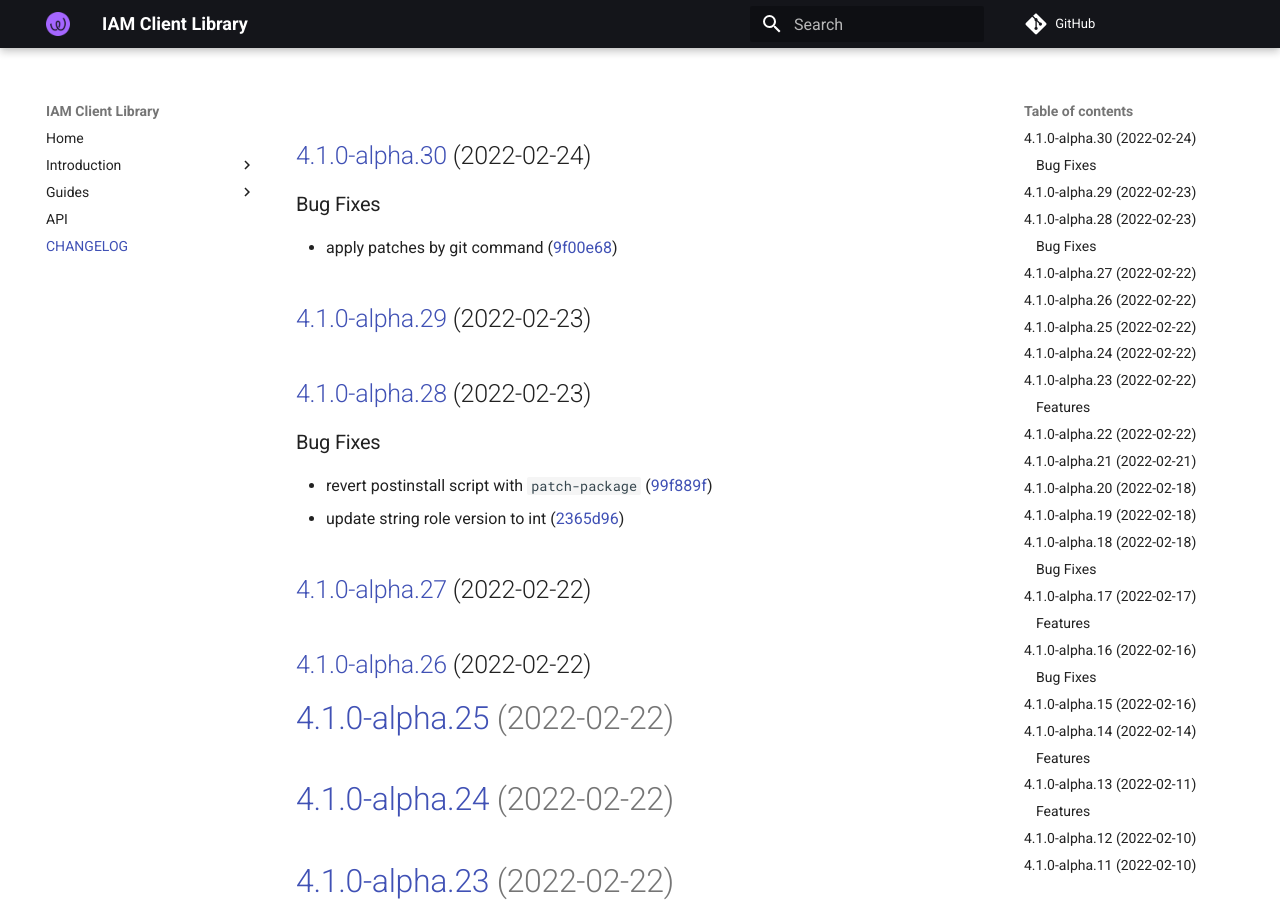
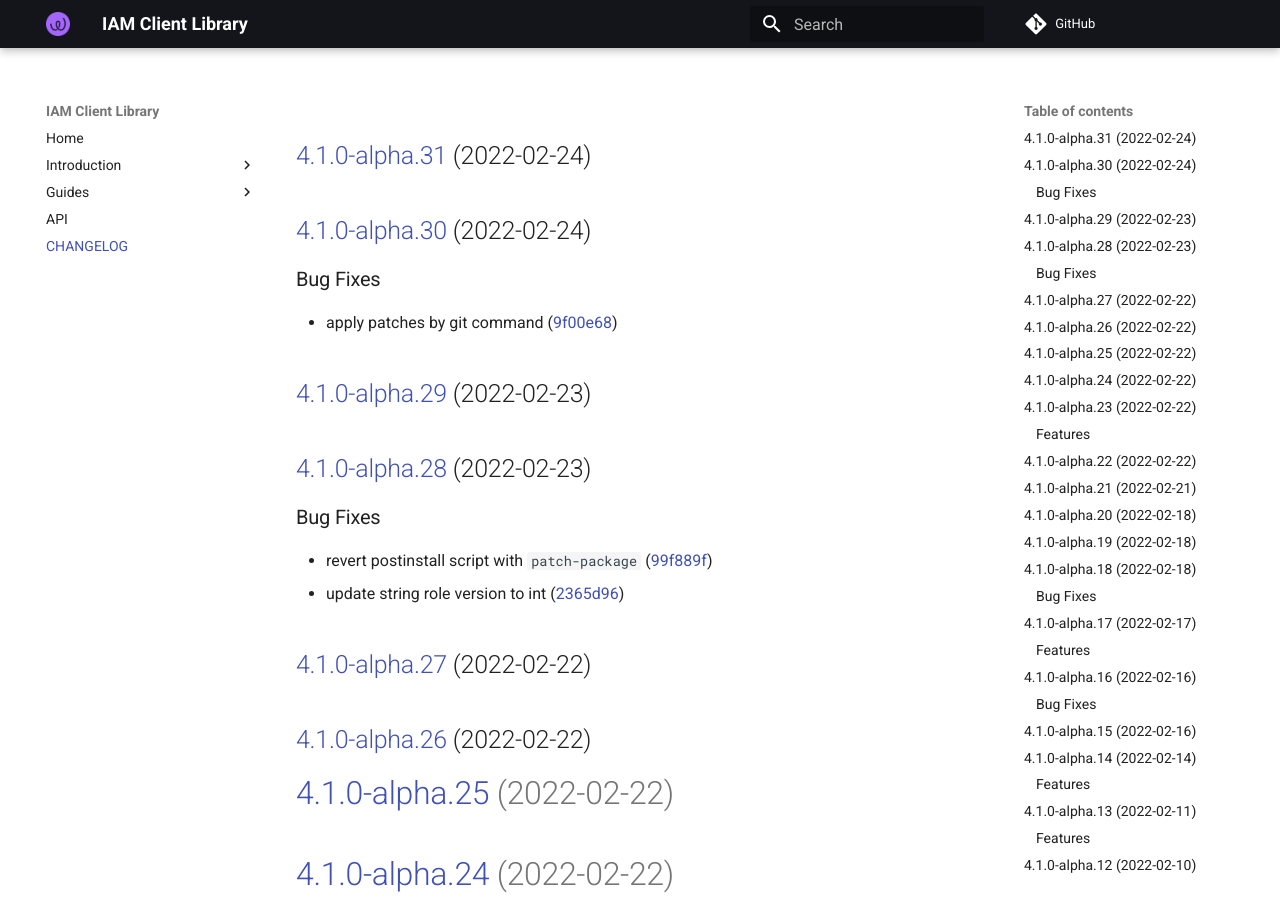
Before and after one commit to energywebfoundation/iam-client-lib, an MkDocs documentation site: the page built from docs/CHANGELOG.md, in a window 1280 px wide and 900 px high. Built offline with MkDocs 1.6.1 and Material for MkDocs 9.7.7, drawn with Linux system fonts in a browser that asks for light colours; comment, search, counter and statistics services are not loaded.

Commit message:
chore(release): 4.1.0-alpha.31 [skip ci]
## [4.1.0-alpha.31](https://github.com/energywebfoundation/iam-client-lib/compare/v4.1.0-alpha.30...v4.1.0-alpha.31) (2022-02-24)

```diff
--- a/docs/CHANGELOG.md
+++ b/docs/CHANGELOG.md
@@ -1,3 +1,5 @@
+## [4.1.0-alpha.31](https://github.com/energywebfoundation/iam-client-lib/compare/v4.1.0-alpha.30...v4.1.0-alpha.31) (2022-02-24)
+
 ## [4.1.0-alpha.30](https://github.com/energywebfoundation/iam-client-lib/compare/v4.1.0-alpha.29...v4.1.0-alpha.30) (2022-02-24)
 
 
```
